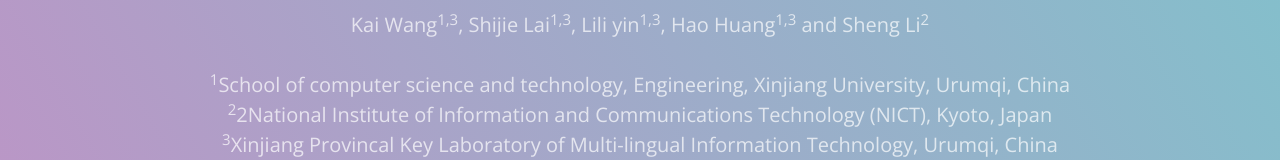
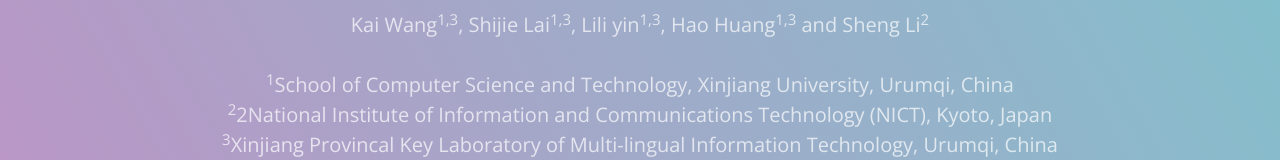
Before and after one commit to xjuspeech/SA-Plus, a plain HTML site: page index.html in a window 1280 px wide. Shown: the part 346-506 px from the top of the page. Drawn offline with nearby package versions, Linux system fonts and the light colour scheme.

Commit message:
Update index.html

```diff
--- a/index.html
+++ b/index.html
@@ -23,7 +23,7 @@
     <h2 class="project-tagline">
       <center> Kai Wang<sup>1,3</sup>, Shijie Lai<sup>1,3</sup>, Lili yin<sup>1,3</sup>, Hao Huang<sup>1,3</sup> and Sheng Li<sup>2</sup>  </center>
       <br>
-      <center> <sup>1</sup>School of computer science and technology, Engineering, Xinjiang University, Urumqi, China </center>
+      <center> <sup>1</sup>School of Computer Science and Technology, Xinjiang University, Urumqi, China</center>
       <center> <sup>2</sup>2National Institute of Information and Communications Technology (NICT), Kyoto, Japan</center>
       <center> <sup>3</sup>Xinjiang Provincal Key Laboratory of Multi-lingual Information Technology, Urumqi, China </center>
     </h2>
```
